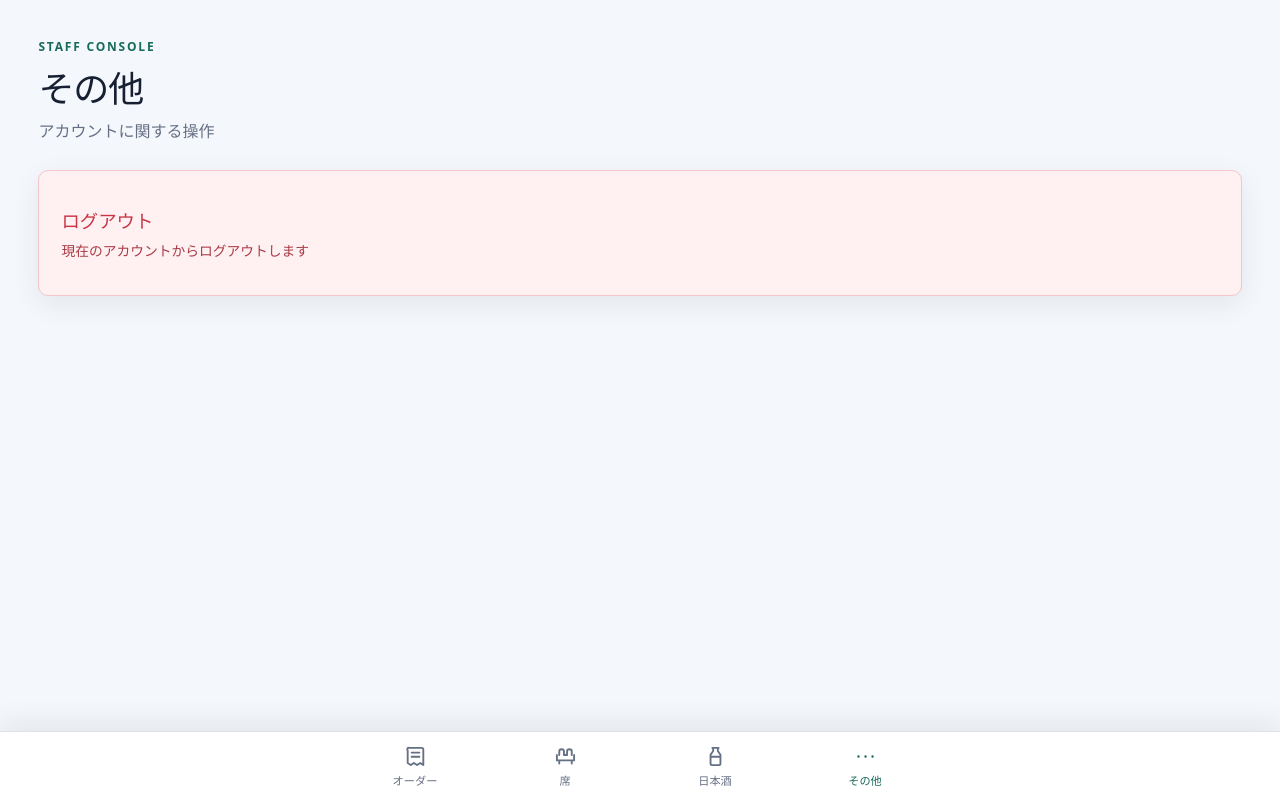
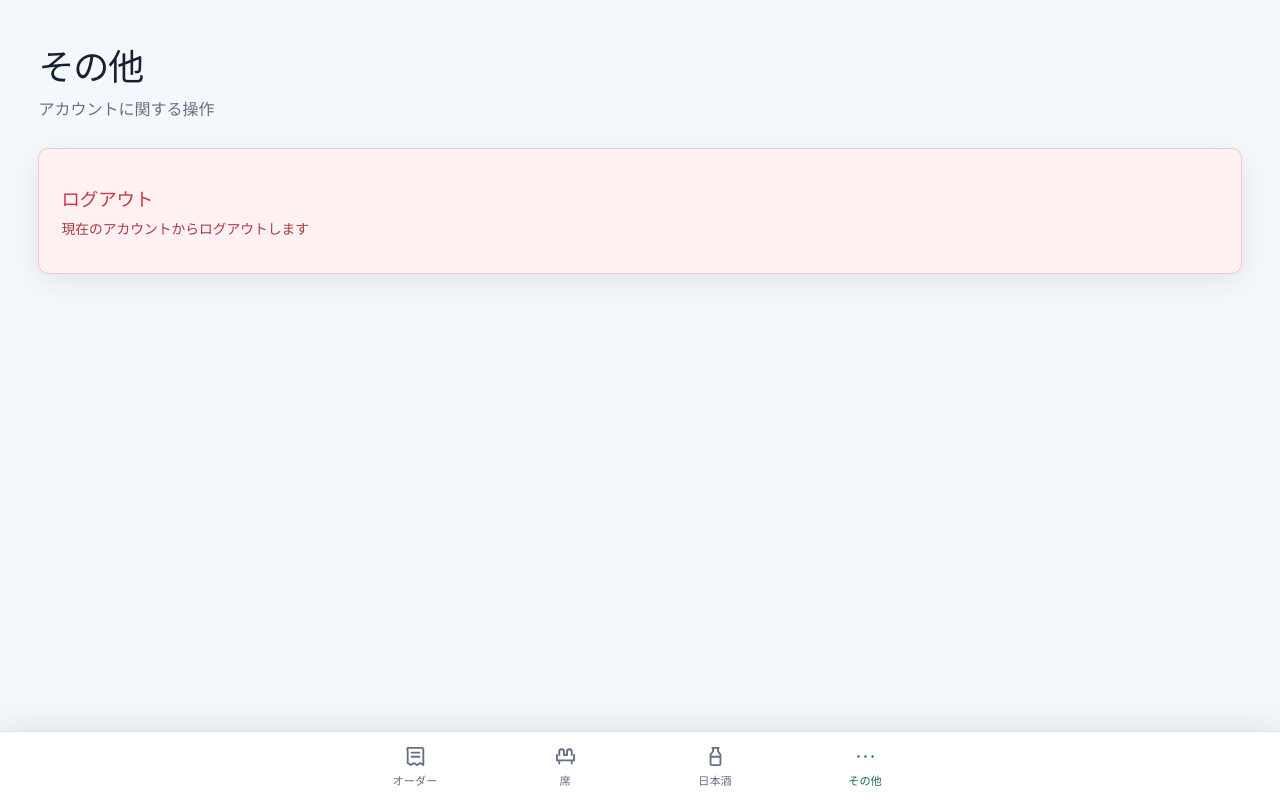
Before and after one commit to wyuu106/order_entry_system, a React (Vite) app in the folder frontend/: page /staff in a window 1280 px wide. Built offline with nearby package versions, Linux system fonts and the light colour scheme; no server answers.

Commit message:
README編集

```diff
--- a/frontend/src/pages/staff/Staff.jsx
+++ b/frontend/src/pages/staff/Staff.jsx
@@ -7,7 +7,6 @@ function Staff() {
   return (
     <main className="menu-page">
       <header className="menu-page-header">
-        <p>STAFF CONSOLE</p>
         <h1>その他</h1>
         <span>アカウントに関する操作</span>
       </header>
```
Also changed, not shown: 2 other files (tests, documents, lock files or other folders).
